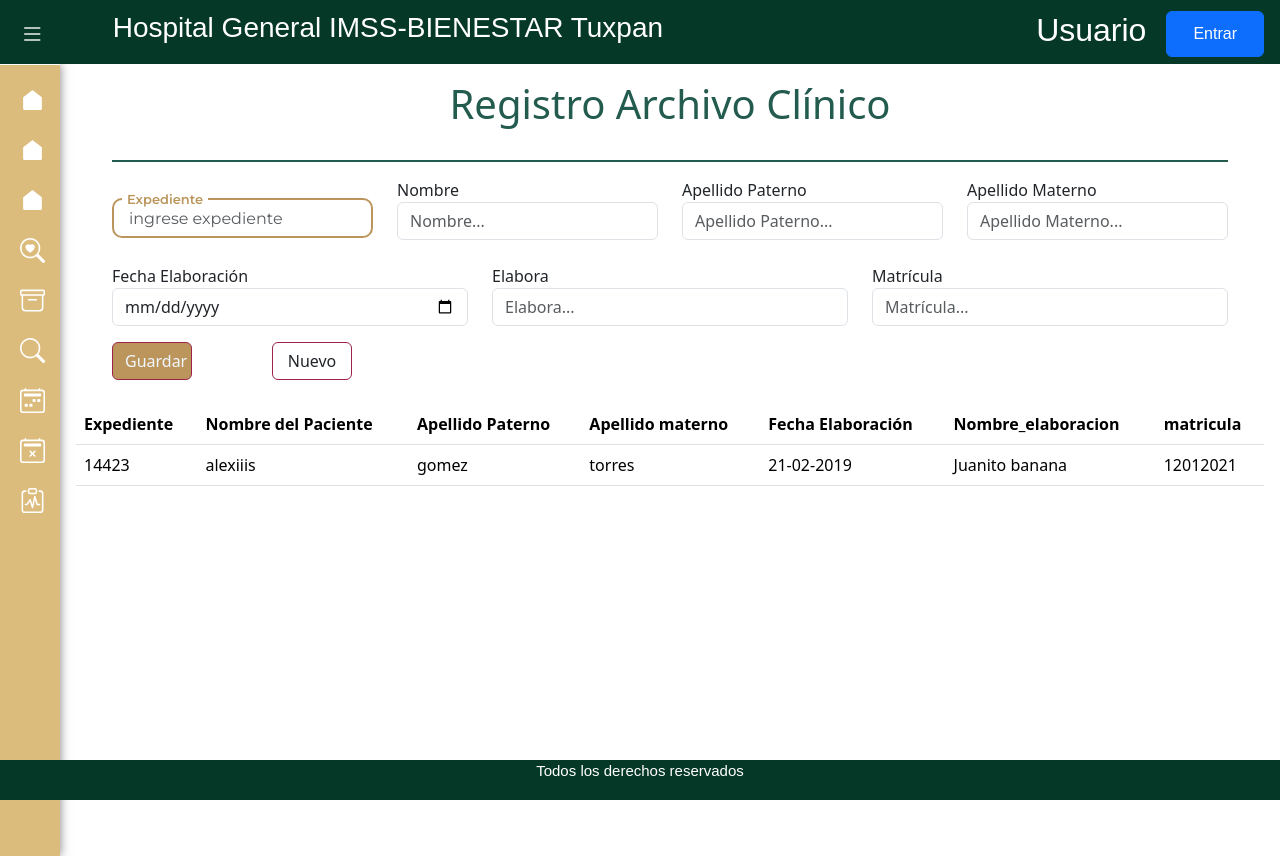
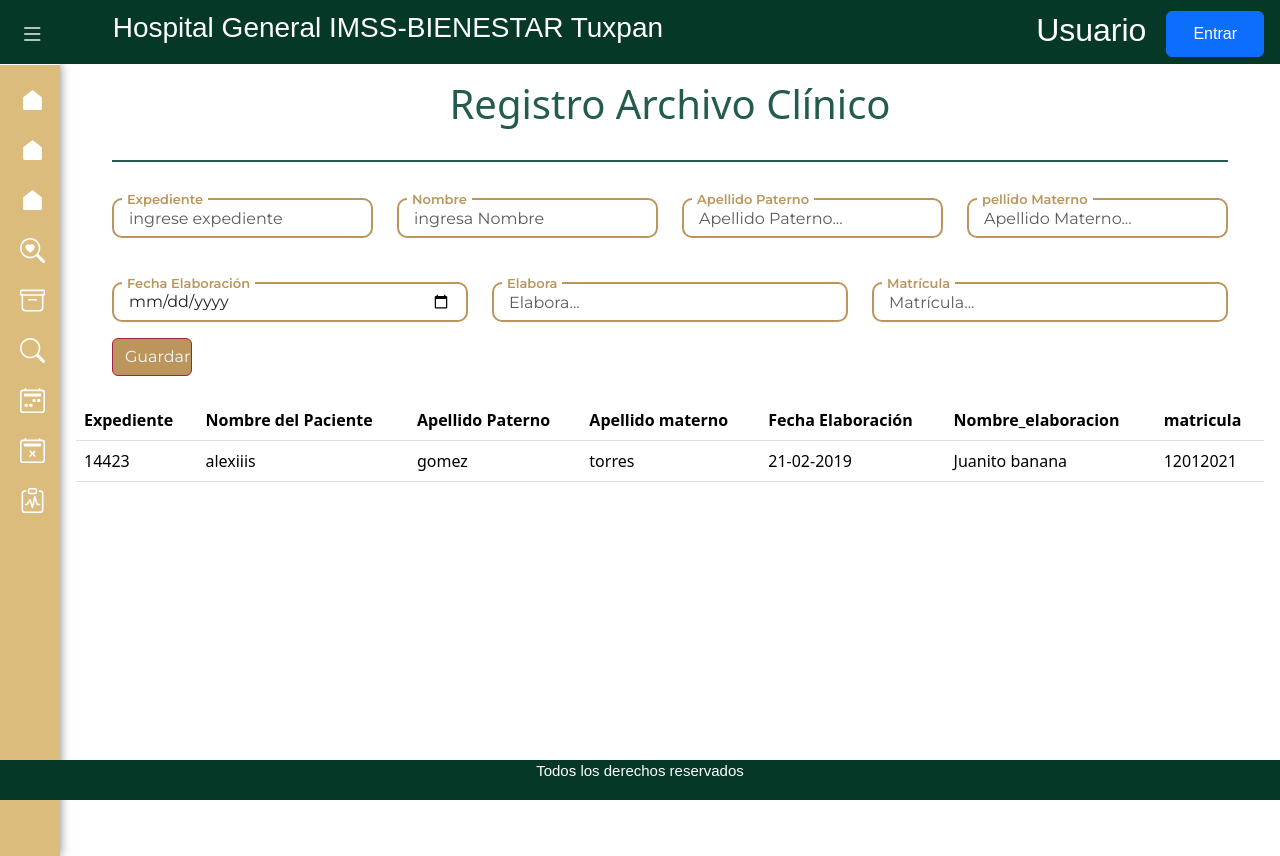
Before and after one commit to Adolfo2803/Proyecto-sishasm, an Angular app: page /archivo_clinic in a window 1280 px wide. Built offline with nearby package versions, Linux system fonts and the light colour scheme.

Commit message:
Logro: se agrega estilo a inputs y labels de formulario de archivo-clinic.

```diff
--- a/src/app/business/archivo-clinic/archivo-clinic.component.css
+++ b/src/app/business/archivo-clinic/archivo-clinic.component.css
@@ -27,6 +27,7 @@
     border-color: #9D2449;
     margin-top: 1rem;
     width: 5rem;
+    font-family: "Montserrat", sans-serif;
     }
     .btn-guardar:hover {
         color: aliceblue;
--- a/src/app/business/archivo-clinic/archivo-clinic.component.html
+++ b/src/app/business/archivo-clinic/archivo-clinic.component.html
@@ -14,51 +14,63 @@
             </div>
           </div>
 
-          <div class="col-sm">
-            <label for="nombre">Nombre</label>
-            <input type="text" formControlName="nombre" class="form-control" id="nombre" placeholder="Nombre...">
+          <div class="col-sm form-group">
+            <div class="input-container">
+            <input type="text" formControlName="nombre" class="form-control" id="nombre" placeholder="ingresa Nombre">
+              <label for="nombre" class="floating-label">Nombre</label>
+            </div>
             <div class="alert alert-danger" [hidden]="form.get('nombre')?.valid ||form.get('nombre')?.pristine ">Nombre
               Obligatorio</div>
+          </div>
 
-          </div>
-          <div class="col-sm">
-            <label for="apellido-paterno">Apellido Paterno</label>
-            <input type="text" formControlName="ap_paterno" class="form-control" id="apellido-paterno"
-              placeholder="Apellido Paterno...">
+          <div class="col-sm form-group">
+            <div class="input-container">
+            <input type="text" formControlName="ap_paterno" class="form-control" id="apellido-paterno" placeholder="Apellido Paterno...">
+              <label for="apellido-paterno" class="floating-label">Apellido Paterno</label>
+            </div>
             <div class="alert alert-danger" [hidden]="form.get('ap_paterno')?.valid ||form.get('ap_paterno')?.pristine ">
               Apellido Pat. Obligatorio</div>
+          </div>
 
-          </div>
-          <div class="col-sm">
-            <label for="apellido-materno">Apellido Materno</label>
-            <input type="text" formControlName="ap_materno" class="form-control" id="apellido-materno"
+          <div class="col-sm form-group">
+            <div class="input-container">
+              <input type="text" formControlName="ap_materno" class="form-control" id="apellido-materno"
               placeholder="Apellido Materno...">
+              <label for="apellido-materno" class="floating-label">pellido Materno</label>
+            </div>
             <div class="alert alert-danger" [hidden]="form.get('ap_materno')?.valid ||form.get('ap_materno')?.pristine ">
               Apellido Mat. Obligatorio</div>
-
           </div>
         </div>
 
         <br>
         <div class="row">
-          <div class="col-sm">
-            <label for="fecha-elaboracion">Fecha Elaboración</label>
+          <div class="col-sm form-group">
+            <div class="input-container">
             <input type="date" formControlName="fecha" class="form-control" id="fecha-elaboracion">
+            <label for="fecha-elaboracion" class="floating-label">Fecha Elaboración</label>
+            </div>
+
             <div class="alert alert-danger" [hidden]="form.get('fecha')?.valid ||form.get('fecha')?.pristine ">
               Fecha elab. Obligatorio</div>
+          </div>
 
-          </div>
-          <div class="col-sm">
-            <label for="elabora">Elabora</label>
-            <input type="text" formControlName="elabora" class="form-control" id="elabora" placeholder="Elabora...">
+          <div class="col-sm form-group">
+            <div class="input-container">
+              <input type="text" formControlName="elabora" class="form-control" id="elabora" placeholder="Elabora...">
+            <label for="elabora" class="floating-label">Elabora</label>
+
+            </div>
             <div class="alert alert-danger"
               [hidden]="form.get('elabora')?.valid ||form.get('elabora')?.pristine ">Nombre de quien elabora es
               Obligatorio</div>
 
           </div>
-          <div class="col-sm">
-            <label for="matricula">Matrícula</label>
-            <input type="text" formControlName="matri" class="form-control" id="matricula" placeholder="Matrícula...">
+          <div class="col-sm form-group">
+            <div class="input-container">
+              <input type="text" formControlName="matri" class="form-control" id="matricula" placeholder="Matrícula...">
+            <label for="matricula" class="floating-label">Matrícula</label>
+            </div>
             <div class="alert alert-danger" [hidden]="form.get('matri')?.valid ||form.get('matri')?.pristine ">
               Matricula Obligatoria</div>
 
@@ -69,7 +81,6 @@
         <div class="row">
           <div class="col-sm">
             <button (click)="agregarData()" type="submit" class="btn btn-guardar">Guardar</button>
-            <button type="submit" class="btn  btn-nuevo">Nuevo</button>
           </div>
         </div>
       </form>
```
